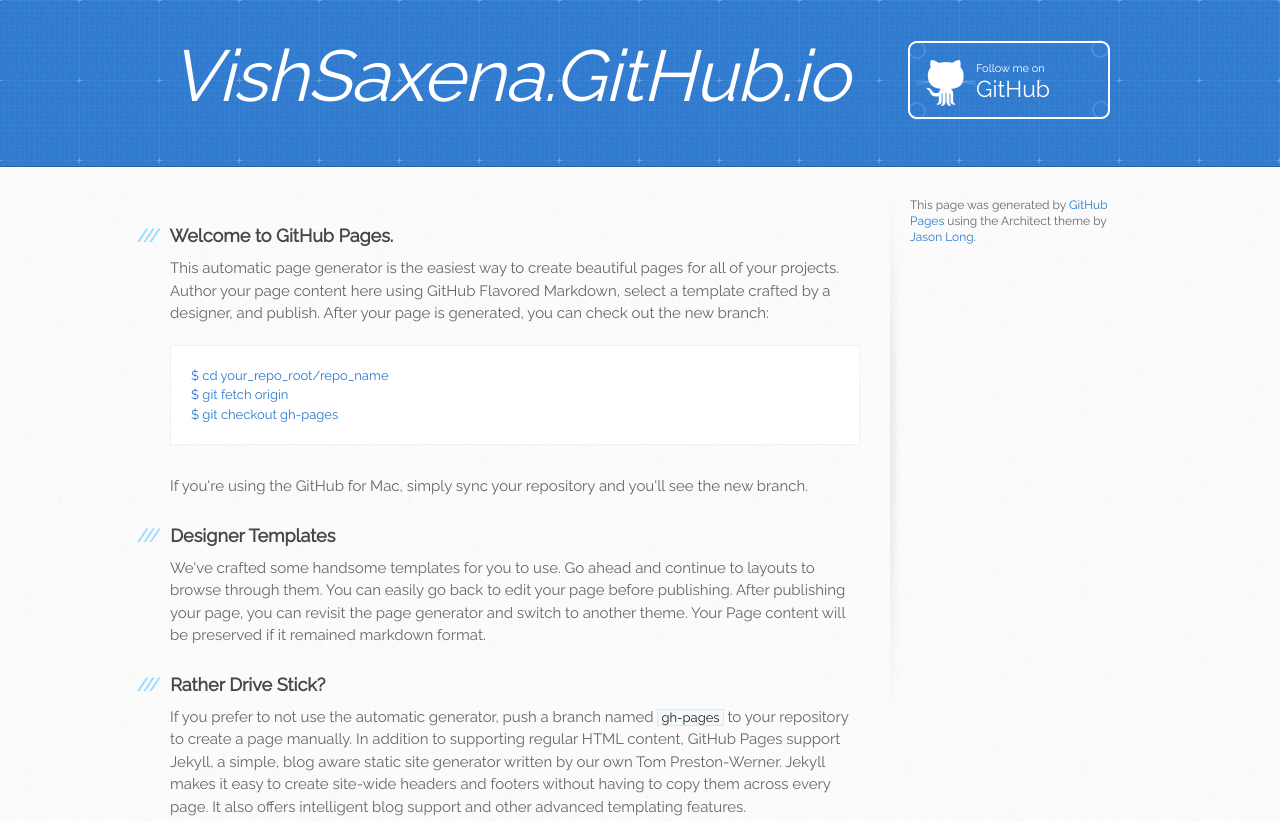
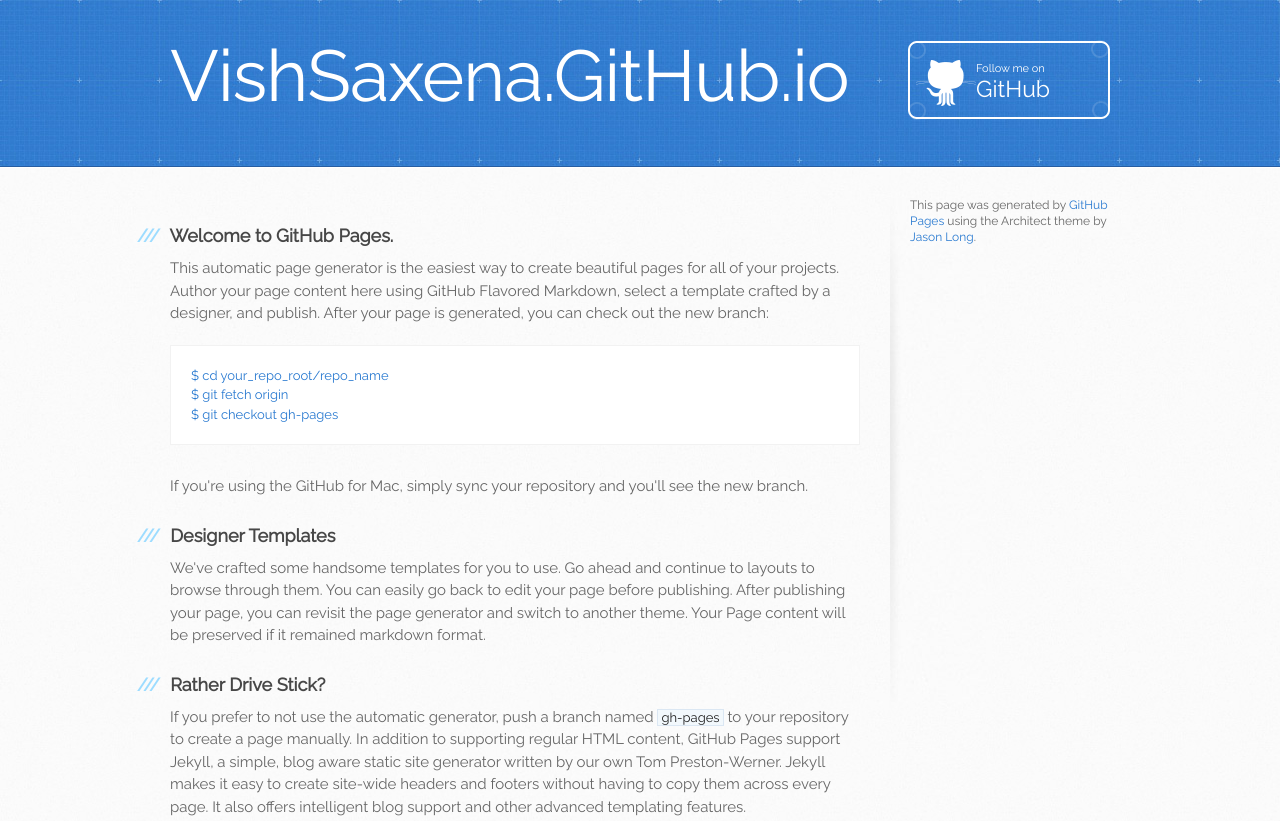
Before and after one commit to VishSaxena/vishsaxena.github.io, a plain HTML site: page index.html in a window 1280 px wide. Shown: the top 821 px of the page. Drawn offline with Linux system fonts and the light colour scheme.

Commit message:
Update index.html

```diff
--- a/index.html
+++ b/index.html
@@ -20,7 +20,7 @@
   <body>
     <header>
       <div class="inner">
-        <h1><i>VishSaxena.GitHub.io</i></h1>
+        <h1>VishSaxena.GitHub.io</h1>
         <h2></h2>
         <a href="https://github.com/VishSaxena" class="button"><small>Follow me on</small> GitHub</a>
       </div>
```
